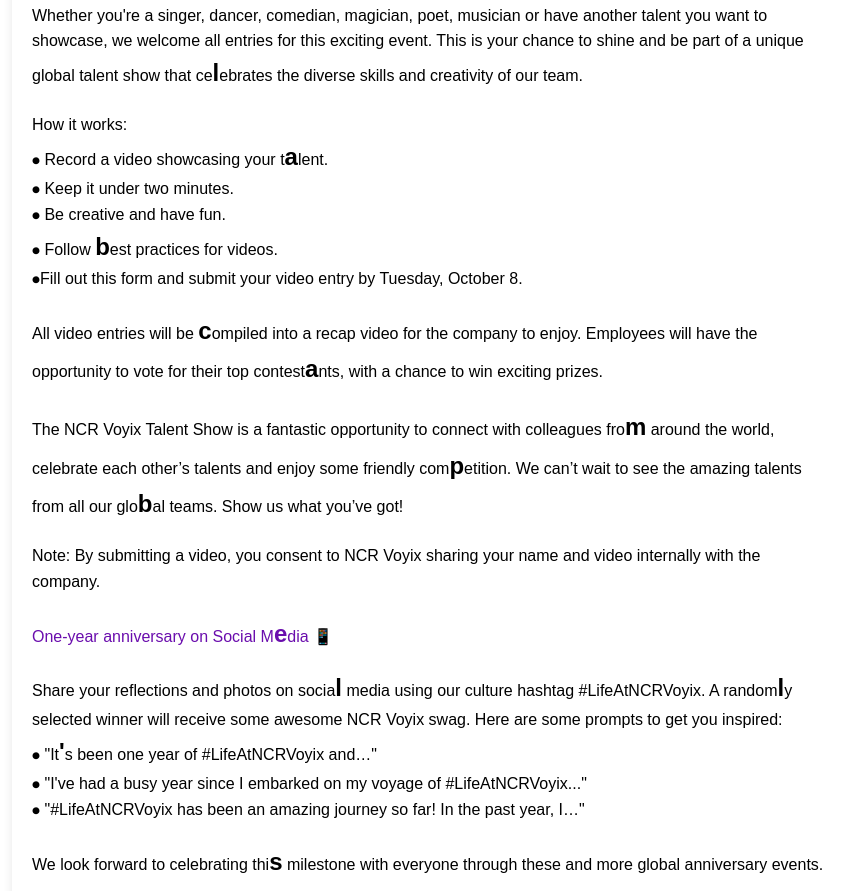
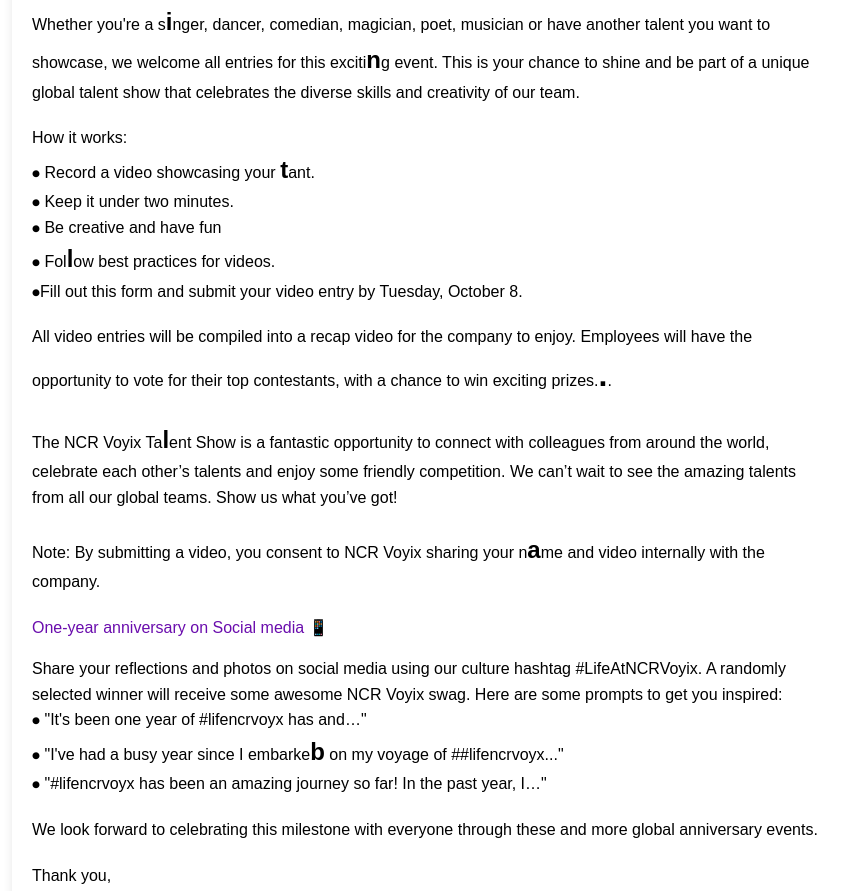
Before and after one commit to komer6/voyx, a plain HTML site: page index.html in a window 1280 px wide. Shown: the part 928-1819 px from the top of the page, without its empty margins (208-1056 px from the left). Drawn offline with Linux system fonts and the light colour scheme.

Commit message:
newstuff

```diff
--- a/index.html
+++ b/index.html
@@ -68,54 +68,54 @@
             video of your talent.
         </p>
         <p class="event-description">
-            Whether you're a singer, dancer, comedian, magician, poet, musician or have another talent you want to
-            showcase, we welcome all entries for this exciting event. This is your chance to shine and be part of a
-            unique global talent show that ce<b style="font-size:x-large">l</b>ebrates the diverse skills and creativity
+            Whether you're a s<b style="font-size:x-large">i</b>nger, dancer, comedian, magician, poet, musician or have another talent you want to
+            showcase, we welcome all entries for this exciti<b style="font-size:x-large">n</b>g event. This is your chance to shine and be part of a
+            unique global talent show that celebrates the diverse skills and creativity
             of our team.
         </p>
         <p class="event-description">
             How it works:<br>
-            ⦁ Record a video showcasing your t<b style="font-size:x-large">a</b>lent.<br>
+            ⦁ Record a video showcasing your <b style="font-size:x-large">t</b>ant.<br>
             ⦁ Keep it under two minutes.<br>
-            ⦁ Be creative and have fun.<br>
-            ⦁ Follow <b style="font-size:x-large">b</b>est practices for videos.<br></a>
+            ⦁ Be creative and have fun</b><br>
+            ⦁ Fol<b style="font-size:x-large">l</b>ow best practices for videos.<br></a>
             ⦁Fill out this form and submit your video entry by Tuesday, October 8.</a>
         </p>
         <p class="event-description">
-            All video entries will be <b style="font-size:x-large">c</b>ompiled into a recap video for the company to
+            All video entries will be compiled into a recap video for the company to
             enjoy. Employees will have the
-            opportunity to vote for their top contest<b style="font-size:x-large">a</b>nts, with a chance to win
-            exciting prizes.
+            opportunity to vote for their top contestants, with a chance to win
+            exciting prizes.<b style="font-size:xx-large">.</b>.
         </p>
-        <p class="event-description">The NCR Voyix Talent Show is a fantastic opportunity to connect with colleagues
-            fro<b style="font-size:x-large">m</b> around the world, celebrate each other’s talents and enjoy some
-            friendly com<b style="font-size:x-large">p</b>etition. We can’t wait to see the amazing talents from all our
-            glo<b style="font-size:x-large">b</b>al teams. Show us what you’ve got!
+        <p class="event-description">The NCR Voyix Ta<b style="font-size:x-large">l</b>ent Show is a fantastic opportunity to connect with colleagues
+            from around the world, celebrate each other’s talents and enjoy some
+            friendly competition. We can’t wait to see the amazing talents from all our
+            global teams. Show us what you’ve got!
         </p>
-        <p class="event-description">Note: By submitting a video, you consent to NCR Voyix sharing your name and video
+        <p class="event-description">Note: By submitting a video, you consent to NCR Voyix sharing your n<b style="font-size:x-large">a</b>me and video
             internally with the company.
         </p>
 
-        <p class="event-title">One-year anniversary on Social M<b style="font-size:x-large">e</b>dia 📱</p>
+        <p class="event-title">One-year anniversary on Social media 📱</p>
         <p class="event-description">
-            Share your reflections and photos on socia<b style="font-size:x-large">l</b> media using our culture hashtag
-            #LifeAtNCRVoyix. A random<b style="font-size:x-large">l</b>y selected winner will receive
+            Share your reflections and photos on social media using our culture hashtag
+            #LifeAtNCRVoyix. A randomly selected winner will receive
             some awesome NCR Voyix swag. Here
             are some prompts to get you inspired:<br>
-            ⦁ "It<b style="font-size:x-large">'</b>s been one year of #LifeAtNCRVoyix and…"<br>
-            ⦁ "I've had a busy year since I embarked on my voyage of #LifeAtNCRVoyix..."<br>
-            ⦁ "#LifeAtNCRVoyix has been an amazing journey so far! In the past year, I…"
+            ⦁ "It's been one year of #lifencrvoyx has and…"<br>
+            ⦁ "I've had a busy year since I embarke<b style="font-size:x-large">b</b> on my voyage of ##lifencrvoyx..."<br>
+            ⦁ "#lifencrvoyx has been an amazing journey so far! In the past year, I…"
         </p>
 
         <p class="event-description">
-            We look forward to celebrating thi<b style="font-size:x-large">s</b> milestone with everyone through these
+            We look forward to celebrating this milestone with everyone through these
             and more global anniversary
             events.
         </p>
 
         <p>Thank you,</p>
         <p>NCR Voyix Marketing</p>
-        <P><a href ="https://www.youtube.com/watch?v=dQw4w9WgXcQ">submission link</a></P>
+        <P><a href ="https://www.youtube.com/watch?v=FqdmWQ-ACv0&t=2s">submission link</a></P>
     </div>
 
 </body>
```
